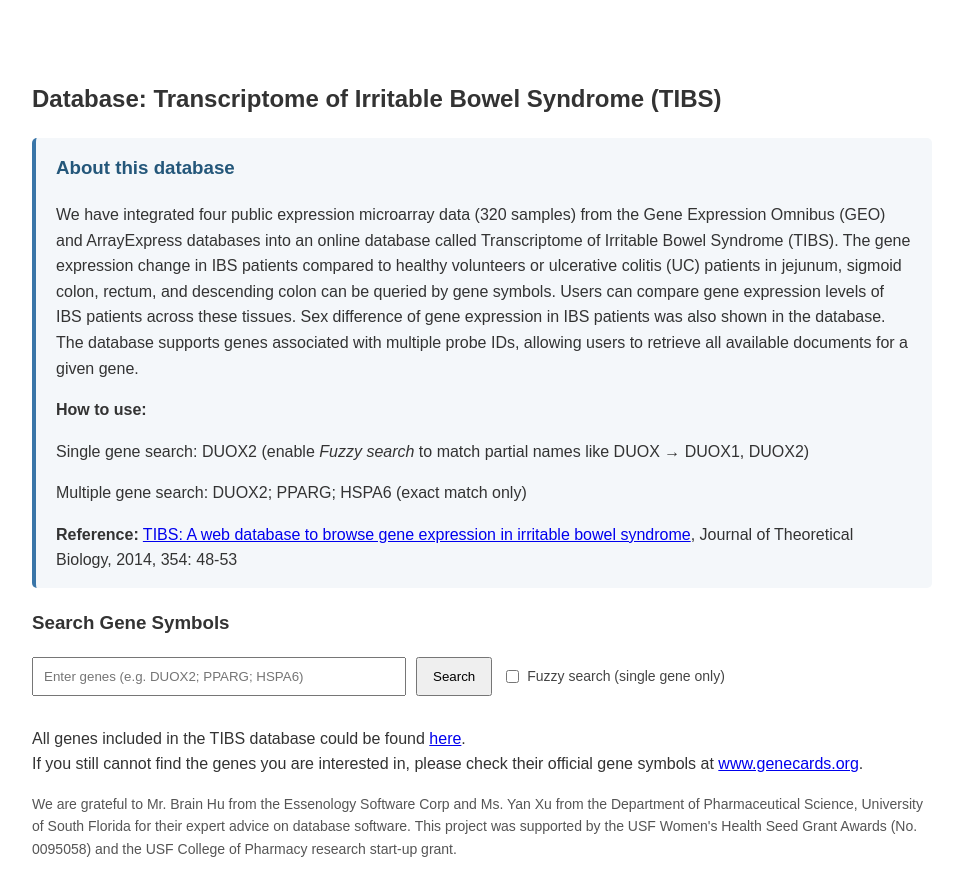
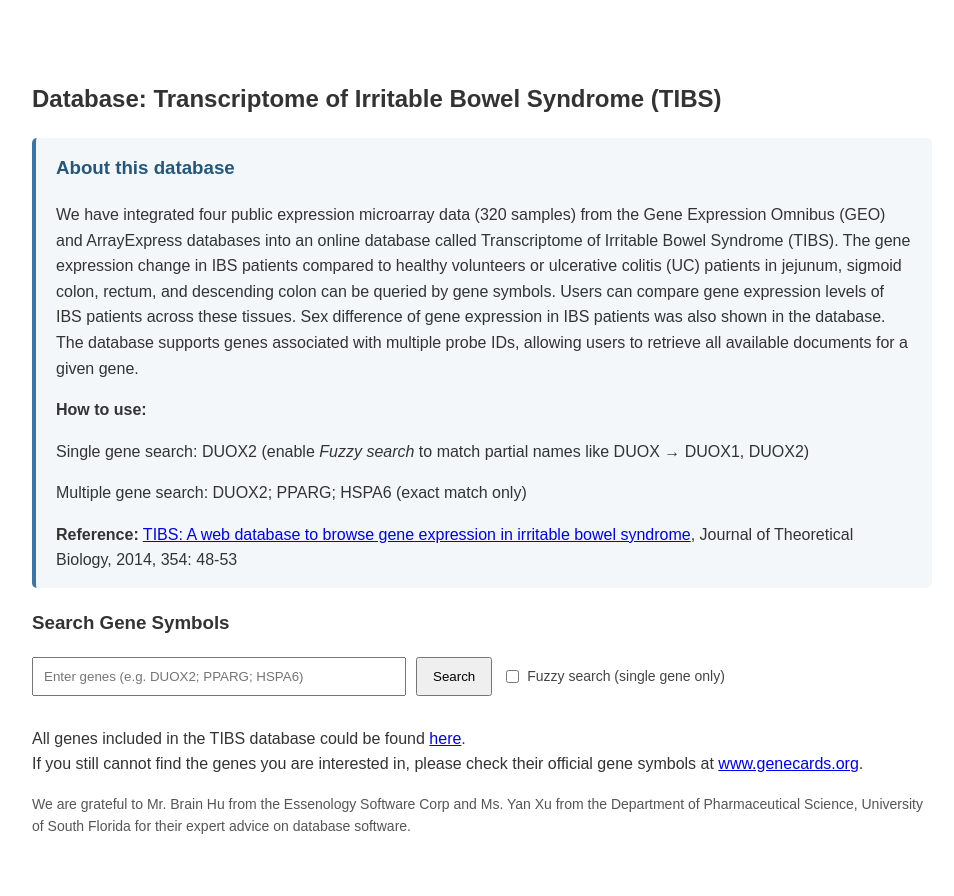
Before and after one commit to chengusf/SEGEL_github, a plain HTML site: page tibs/index.html in a window 1280 px wide. Shown: the whole page, without its empty margins (158-1112 px from the left). Drawn offline with nearby package versions, Linux system fonts and the light colour scheme.

Commit message:
Update index.html

```diff
--- a/tibs/index.html
+++ b/tibs/index.html
@@ -122,8 +122,7 @@ If you still cannot find the genes you are interested in, please check their off
 </p>
 
 <p style="font-size: 14px; color: #555;">
-We are grateful to Mr. Brain Hu from the Essenology Software Corp and Ms. Yan Xu from the Department of Pharmaceutical Science, University of South Florida for their expert advice on database software. This project was supported by the USF Women's Health Seed Grant Awards (No. 0095058) and the USF College of Pharmacy research start-up grant.
-</p>
+We are grateful to Mr. Brain Hu from the Essenology Software Corp and Ms. Yan Xu from the Department of Pharmaceutical Science, University of South Florida for their expert advice on database software.
 
 <!-- JavaScript -->
 <script>
```
